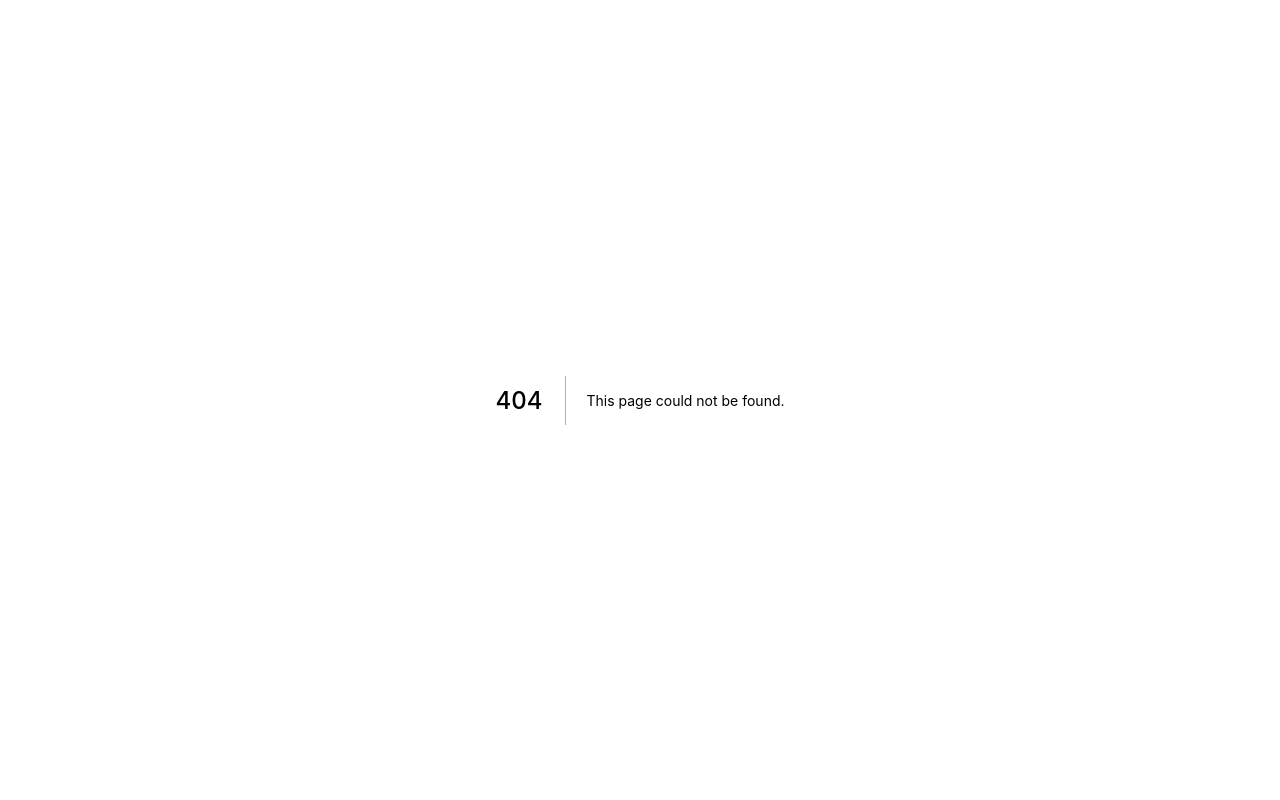
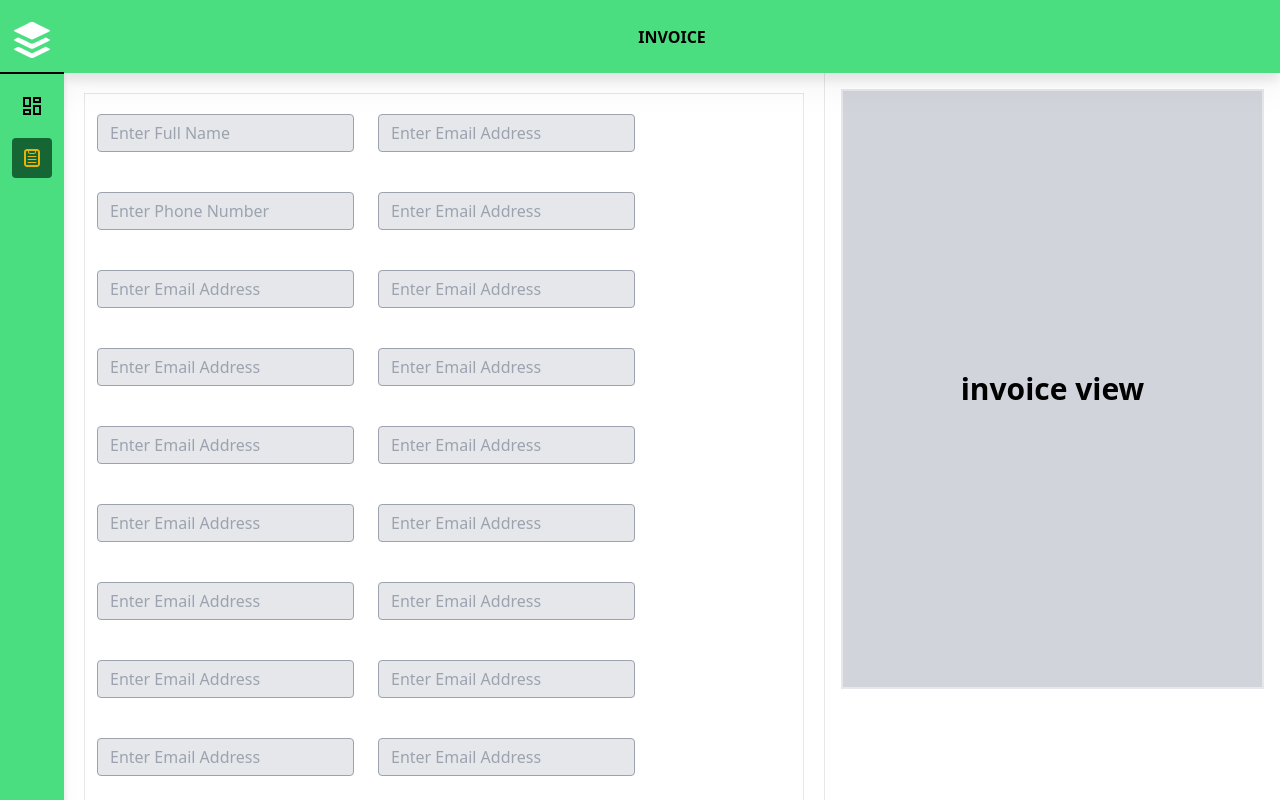
Before and after one commit to SandeepMS07/invoice-creater-nextjs-telewindcss, a Next.js app: page /Invoice in a window 1280 px wide. Before the commit this address had no page. Built offline with nearby package versions, Linux system fonts and the light colour scheme.

Commit message:
getting started

```diff
--- /dev/null
+++ b/components/Layout.js
@@ -0,0 +1,58 @@
+import Link from "next/link";
+import { useRouter } from "next/router";
+import React from "react";
+import { MdOutlineDashboard } from "react-icons/md";
+import { TiClipboard } from "react-icons/ti";
+import { IoLogoBuffer } from "react-icons/io";
+
+const Layout = ({ children }) => {
+  const router = useRouter();
+
+  const menuItems = [
+    {
+      href: "/",
+      title: "Homepage",
+      icon: <MdOutlineDashboard />,
+    },
+    {
+      href: "/Invoice",
+      title: "Invoice",
+      icon: <TiClipboard />,
+    },
+  ];
+  return (
+    <div className="min-h-screen flex flex-col">
+      {/* <header className="bg-gray-400  sticky top-0 h-[73px] flex justify-center items-center font-semibold uppercase drop-shadow-xl">
+        Invoice
+      </header> */}
+      <div className="flex flex-col md:flex-row flex-1">
+        <aside className="bg-green-400 w-full md:w-16 drop-shadow-lg">
+          <nav>
+            <ul>
+              <li className="flex mt-2 p-2 text-5xl text-white ">
+                <IoLogoBuffer />
+              </li>
+              <div className="border-[1px] border-black bg-black"></div>
+              {menuItems.map(({ href, title, icon }) => (
+                <li className="m-3" key={title}>
+                  <Link href={href}>
+                    <a
+                      className={`flex p-2 bg-green-400 rounded hover:bg-green-600 cursor-pointer ${
+                        router.asPath === href && "bg-green-800 text-yellow-500"
+                      }`}
+                    >
+                      <span className="text-2xl">{icon}</span>
+                    </a>
+                  </Link>
+                </li>
+              ))}
+            </ul>
+          </nav>
+        </aside>
+        <main className="flex-1 overflow-hidden h-screen">{children}</main>
+      </div>
+    </div>
+  );
+};
+
+export default Layout;
--- /dev/null
+++ b/pages/Invoice.jsx
@@ -0,0 +1,56 @@
+import React from "react";
+import details from "./details";
+
+const Invoice = () => {
+
+
+  return (
+    <div className="">
+      {/* <div className="flex h-full flex-col justify-center items-center"> */}
+      <header className="bg-green-400  sticky top-0 h-[73px] flex justify-center items-center font-semibold uppercase drop-shadow-xl">
+        Invoice
+      </header>
+      {/* <div className="border-[1px] border-black"></div> */}
+
+      {/* <h1 className="text-4xl mb-5 font-bold">Invoice</h1> */}
+
+      <div className="grid grid-cols-8 divide-x min-h-screen">
+        {/* invoice form */}
+        <div className="col-span-5">
+          <div className=" min-h-screen">
+            <form action="">
+              <div className="flex flex-wrap m-5 border-[1px] ">
+                {details.map((inp, ind) => {
+                  return (
+                    <div key={ind} className="m-3">
+                      <input
+                        type={inp.type}
+                        placeholder={inp.placeholder}
+                        className="bg-gray-200 border-[1px] my-2 px-3 py-[6px] rounded outline-gray-400 border-gray-400"
+                      />
+                    </div>
+                  );
+                })}
+                {/* <button
+                  type="submit"
+                  className="text-white border bg-green-600 border-green-600 hover:bg-transparent hover:text-green-600 rounded  px-5"
+                >
+                  submit
+                </button> */}
+              </div>
+            </form>
+          </div>
+        </div>
+
+        {/* invoice review */}
+        <div className="col-span-3">
+          <div className="flex flex-col items-center justify-center min-h-[600px] border-2 m-4 bg-gray-300">
+                <p className="text-3xl font-semibold">invoice view</p>
+          </div>
+        </div>
+      </div>
+    </div>
+  );
+};
+
+export default Invoice;
--- a/pages/_app.js
+++ b/pages/_app.js
@@ -1,7 +1,12 @@
-import '../styles/globals.css'
+import Layout from "../components/Layout";
+import "../styles/globals.css";
 
 function MyApp({ Component, pageProps }) {
-  return <Component {...pageProps} />
+  return (
+    <Layout>
+      <Component {...pageProps} />
+    </Layout>
+  );
 }
 
-export default MyApp
+export default MyApp;
--- /dev/null
+++ b/pages/details.js
@@ -0,0 +1,119 @@
+
+const details = [
+  {
+    type: "text",
+    placeholder: "Enter Full Name",
+    name: "name",
+    id: "name",
+  },
+  {
+    type: "email",
+    placeholder: "Enter Email Address",
+    name: "email",
+    id: "email",
+  },
+  {
+    type: "number",
+    placeholder: "Enter Phone Number",
+    name: "phone",
+    id: "phone",
+  },
+  {
+    type: "email",
+    placeholder: "Enter Email Address",
+    name: "email",
+    id: "email",
+  },
+  {
+    type: "email",
+    placeholder: "Enter Email Address",
+    name: "email",
+    id: "email",
+  },
+  {
+    type: "email",
+    placeholder: "Enter Email Address",
+    name: "email",
+    id: "email",
+  },
+  {
+    type: "email",
+    placeholder: "Enter Email Address",
+    name: "email",
+    id: "email",
+  },
+  {
+    type: "email",
+    placeholder: "Enter Email Address",
+    name: "email",
+    id: "email",
+  },
+  {
+    type: "email",
+    placeholder: "Enter Email Address",
+    name: "email",
+    id: "email",
+  },
+  {
+    type: "email",
+    placeholder: "Enter Email Address",
+    name: "email",
+    id: "email",
+  },
+  {
+    type: "email",
+    placeholder: "Enter Email Address",
+    name: "email",
+    id: "email",
+  },
+  {
+    type: "email",
+    placeholder: "Enter Email Address",
+    name: "email",
+    id: "email",
+  },
+  {
+    type: "email",
+    placeholder: "Enter Email Address",
+    name: "email",
+    id: "email",
+  },
+  {
+    type: "email",
+    placeholder: "Enter Email Address",
+    name: "email",
+    id: "email",
+  },
+  {
+    type: "email",
+    placeholder: "Enter Email Address",
+    name: "email",
+    id: "email",
+  },
+  {
+    type: "email",
+    placeholder: "Enter Email Address",
+    name: "email",
+    id: "email",
+  },
+  {
+    type: "email",
+    placeholder: "Enter Email Address",
+    name: "email",
+    id: "email",
+  },
+  {
+    type: "email",
+    placeholder: "Enter Email Address",
+    name: "email",
+    id: "email",
+  },
+  {
+    type: "email",
+    placeholder: "Enter Email Address",
+    name: "email",
+    id: "email",
+  },
+];
+
+export default details;
--- a/pages/index.js
+++ b/pages/index.js
@@ -1,69 +1,14 @@
-import Head from 'next/head'
-import Image from 'next/image'
-import styles from '../styles/Home.module.css'
+import Head from "next/head";
 
 export default function Home() {
   return (
-    <div className={styles.container}>
-      <Head>
-        <title>Create Next App</title>
-        <meta name="description" content="Generated by create next app" />
-        <link rel="icon" href="/favicon.ico" />
-      </Head>
-
-      <main className={styles.main}>
-        <h1 className={styles.title}>
-          Welcome to <a href="https://nextjs.org">Next.js!</a>
-        </h1>
-
-        <p className={styles.description}>
-          Get started by editing{' '}
-          <code className={styles.code}>pages/index.js</code>
-        </p>
-
-        <div className={styles.grid}>
-          <a href="https://nextjs.org/docs" className={styles.card}>
-            <h2>Documentation &rarr;</h2>
-            <p>Find in-depth information about Next.js features and API.</p>
-          </a>
-
-          <a href="https://nextjs.org/learn" className={styles.card}>
-            <h2>Learn &rarr;</h2>
-            <p>Learn about Next.js in an interactive course with quizzes!</p>
-          </a>
-
-          <a
-            href="https://github.com/vercel/next.js/tree/canary/examples"
-            className={styles.card}
-          >
-            <h2>Examples &rarr;</h2>
-            <p>Discover and deploy boilerplate example Next.js projects.</p>
-          </a>
-
-          <a
-            href="https://vercel.com/new?utm_source=create-next-app&utm_medium=default-template&utm_campaign=create-next-app"
-            className={styles.card}
-          >
-            <h2>Deploy &rarr;</h2>
-            <p>
-              Instantly deploy your Next.js site to a public URL with Vercel.
-            </p>
-          </a>
-        </div>
-      </main>
-
-      <footer className={styles.footer}>
-        <a
-          href="https://vercel.com?utm_source=create-next-app&utm_medium=default-template&utm_campaign=create-next-app"
-          target="_blank"
-          rel="noopener noreferrer"
-        >
-          Powered by{' '}
-          <span className={styles.logo}>
-            <Image src="/vercel.svg" alt="Vercel Logo" width={72} height={16} />
-          </span>
-        </a>
-      </footer>
+    <div>
+      <header className="bg-green-400  sticky top-0 h-[73px] flex justify-center items-center font-semibold uppercase drop-shadow-xl">
+        Dashboard
+      </header>
+      <div className="flex justify-center items-center min-h-[750px]">
+        <h1 className="text-5xl font-bold">Dashboard</h1>
+      </div>
     </div>
-  )
+  );
 }
--- /dev/null
+++ b/postcss.config.js
@@ -0,0 +1,6 @@
+module.exports = {
+  plugins: {
+    tailwindcss: {},
+    autoprefixer: {},
+  },
+}
--- a/styles/globals.css
+++ b/styles/globals.css
@@ -1,16 +1,3 @@
-html,
-body {
-  padding: 0;
-  margin: 0;
-  font-family: -apple-system, BlinkMacSystemFont, Segoe UI, Roboto, Oxygen,
-    Ubuntu, Cantarell, Fira Sans, Droid Sans, Helvetica Neue, sans-serif;
-}
-
-a {
-  color: inherit;
-  text-decoration: none;
-}
-
-* {
-  box-sizing: border-box;
-}
+@import "tailwindcss/base";
+@import "tailwindcss/components";
+@import "tailwindcss/utilities";
--- /dev/null
+++ b/tailwind.config.js
@@ -0,0 +1,10 @@
+module.exports = {
+  content: [
+    "./pages/**/*.{js,ts,jsx,tsx}",
+    "./components/**/*.{js,ts,jsx,tsx}",
+  ],
+  theme: {
+    extend: {},
+  },
+  plugins: [],
+};
```
Also changed, not shown: package.json (+6 -2 lines), styles/Home.module.css (deleted, +0 -116 lines), 2 other files (tests, documents, lock files or other folders).
